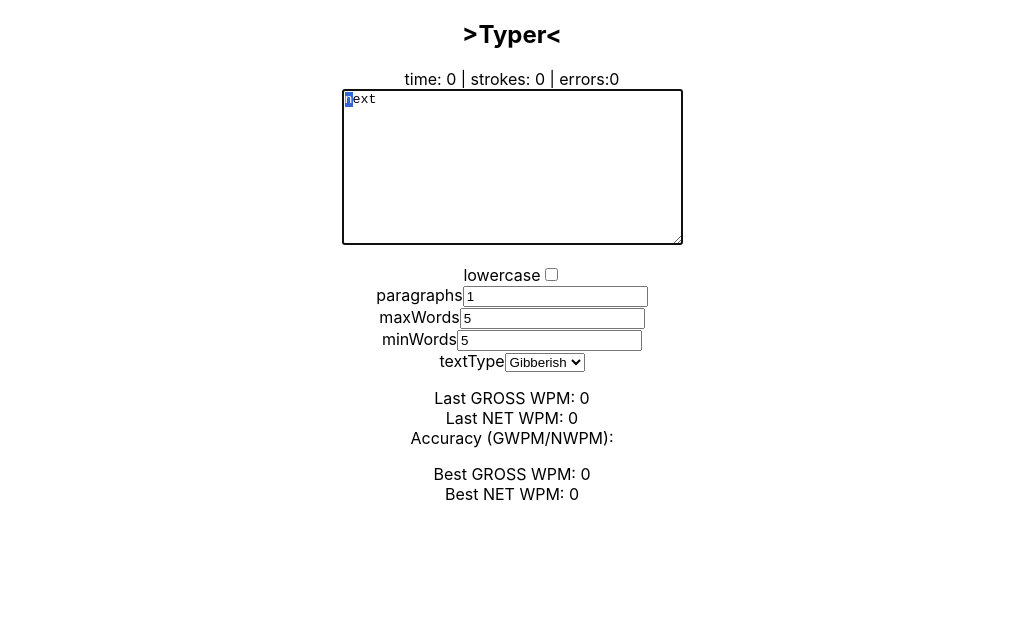
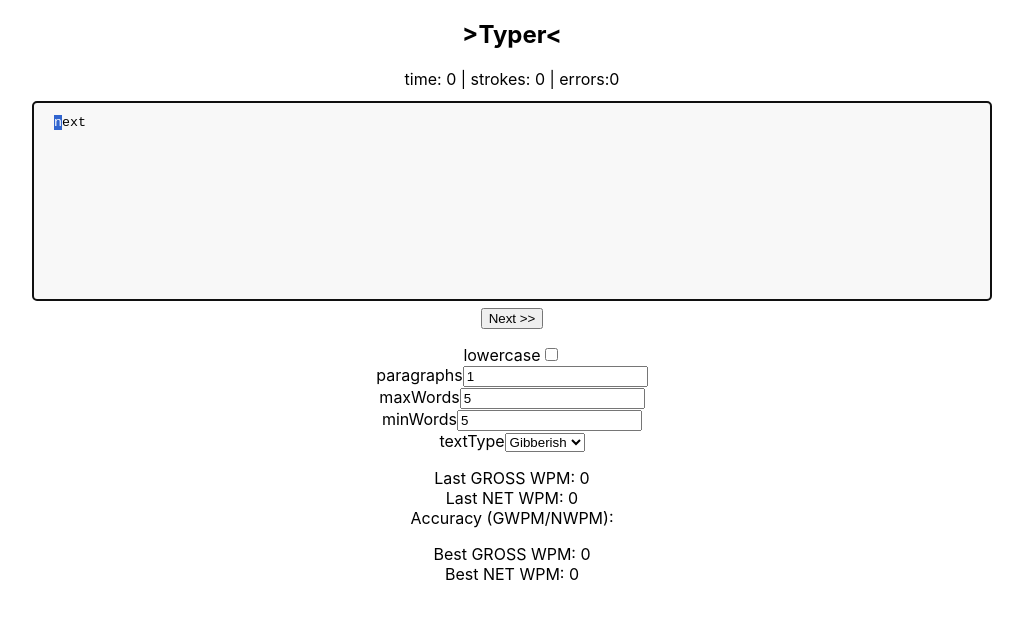
Before and after one commit to fjrois/typer, a React (Create React App) app: page / in a window 1280 px wide. Shown: the top 618 px of the page, without its empty margins (128-1151 px from the left). Built offline with nearby package versions, Linux system fonts and the light colour scheme.

Commit message:
Added Next button to update the text to type; added css class for typer panel

```diff
--- a/src/components/TyperPanel.js
+++ b/src/components/TyperPanel.js
@@ -366,6 +366,7 @@
   render() {
     return (
       <>
+        <div className="typer-panel">
           <div>
             time: {this.state.timeFromStart} | strokes:{' '}
             {this.state.keyStrokesCount} | errors:{wordsWithUncorrectedErrors}
@@ -388,6 +389,8 @@
               }
             />
           </div>
+          <button onClick={() => this.regenerateText()}>Next &#62;&#62;</button>
+        </div>
       </>
     );
   }
```
Lines whose indentation alone changed are shown as unchanged.
